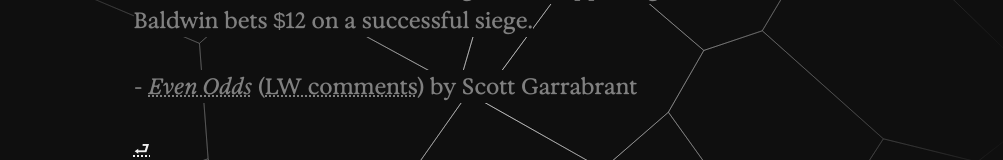
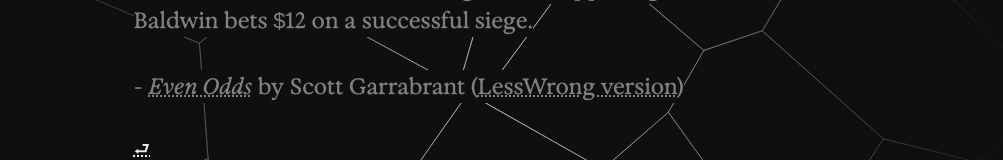
Before and after one commit to RatanRSur/rai.dev, a Next.js app: page /bet in a window 1280 px wide. Shown: the part 395-555 px from the top of the page, without its empty margins (135-1138 px from the left). Built offline with nearby package versions, Linux system fonts and the light colour scheme.

Commit message:
attr formatting

```diff
--- a/app/components/BettingState.tsx
+++ b/app/components/BettingState.tsx
@@ -171,13 +171,12 @@ export default function BettingState() {
             >
               <span style={{ fontStyle: "italic" }}>Even Odds</span>
             </a>{" "}
-            (<a
+            by Scott Garrabrant (<a
               target="_blank"
               href="https://www.lesswrong.com/posts/aiz4FCKTgFBtKiWsE/even-odds#4kciXD7QMqWf5wSpG"
             >
-              LW comments
-            </a>){" "}
-            by Scott Garrabrant
+              LessWrong version
+            </a>)
           </p>
         </>
       )}
```
